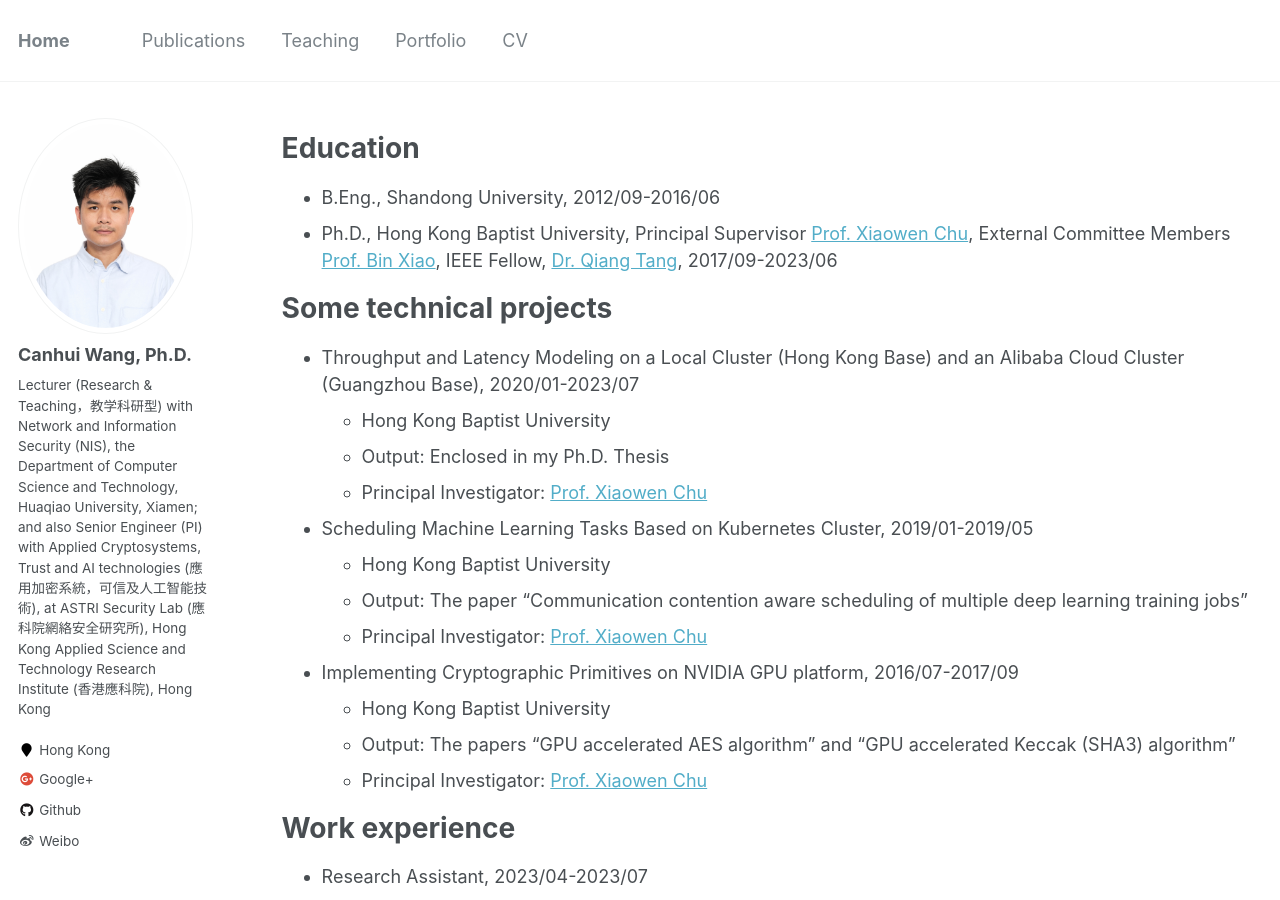
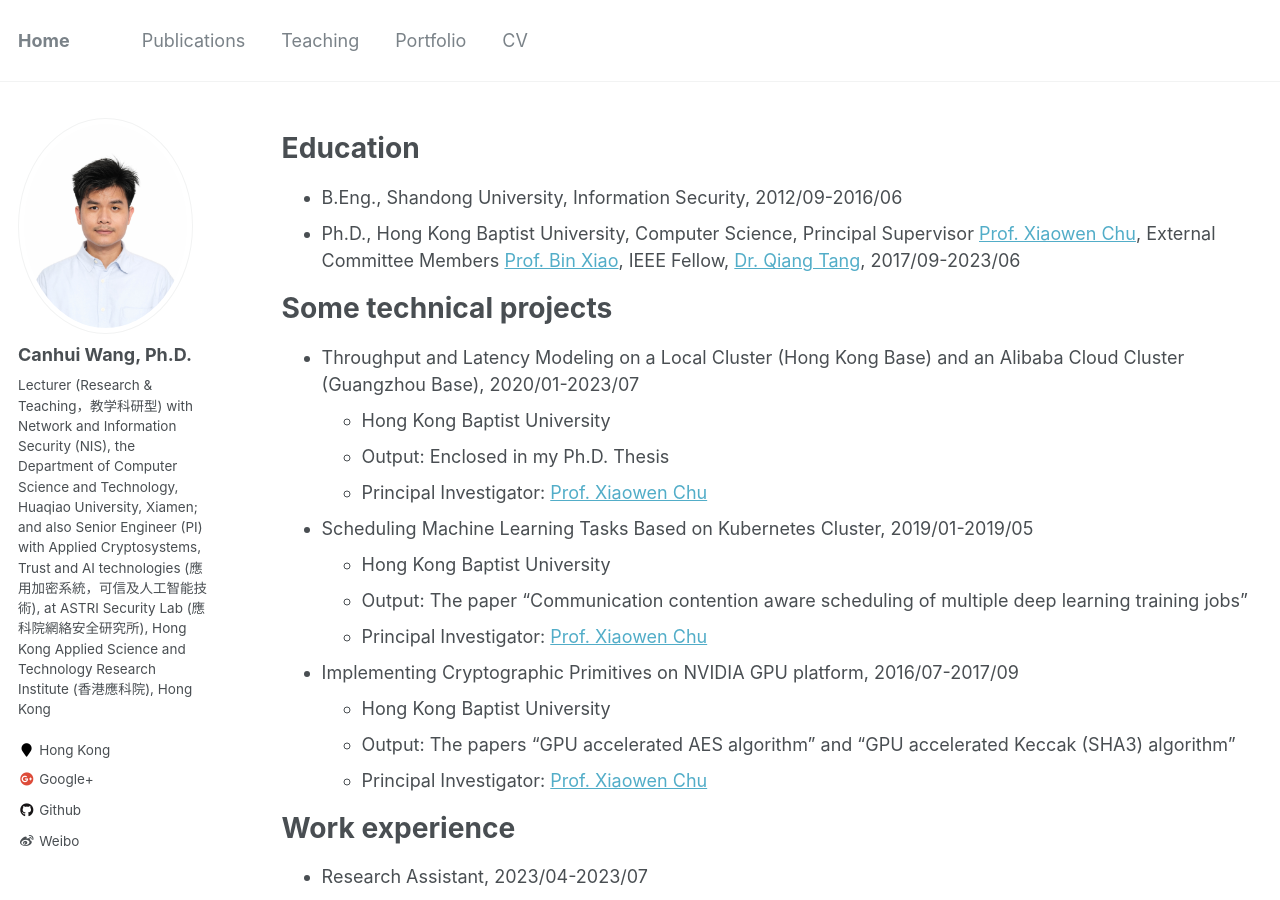
Before and after one commit to Canhui/canhui.github.io, a Jekyll site: the page built from _pages/cv.md, in a window 1280 px wide and 900 px high. Built offline with Jekyll 4.4.1, drawn with Linux system fonts in a browser that asks for light colours.

Commit message:
Update cv.md

```diff
--- a/_pages/cv.md
+++ b/_pages/cv.md
@@ -11,8 +11,8 @@ redirect_from:
 
 Education
 ======
-* B.Eng., Shandong University, 2012/09-2016/06
-* Ph.D., Hong Kong Baptist University, Principal Supervisor [Prof. Xiaowen Chu](https://www.comp.hkbu.edu.hk/~chxw/), External Committee Members [Prof. Bin Xiao](https://web.comp.polyu.edu.hk/csbxiao/), IEEE Fellow, [Dr. Qiang Tang](https://www.sydney.edu.au/engineering/about/our-people/academic-staff/qiang-tang.html), 2017/09-2023/06
+* B.Eng., Shandong University, Information Security, 2012/09-2016/06
+* Ph.D., Hong Kong Baptist University, Computer Science, Principal Supervisor [Prof. Xiaowen Chu](https://www.comp.hkbu.edu.hk/~chxw/), External Committee Members [Prof. Bin Xiao](https://web.comp.polyu.edu.hk/csbxiao/), IEEE Fellow, [Dr. Qiang Tang](https://www.sydney.edu.au/engineering/about/our-people/academic-staff/qiang-tang.html), 2017/09-2023/06
 
 Some technical projects
 ======
```
